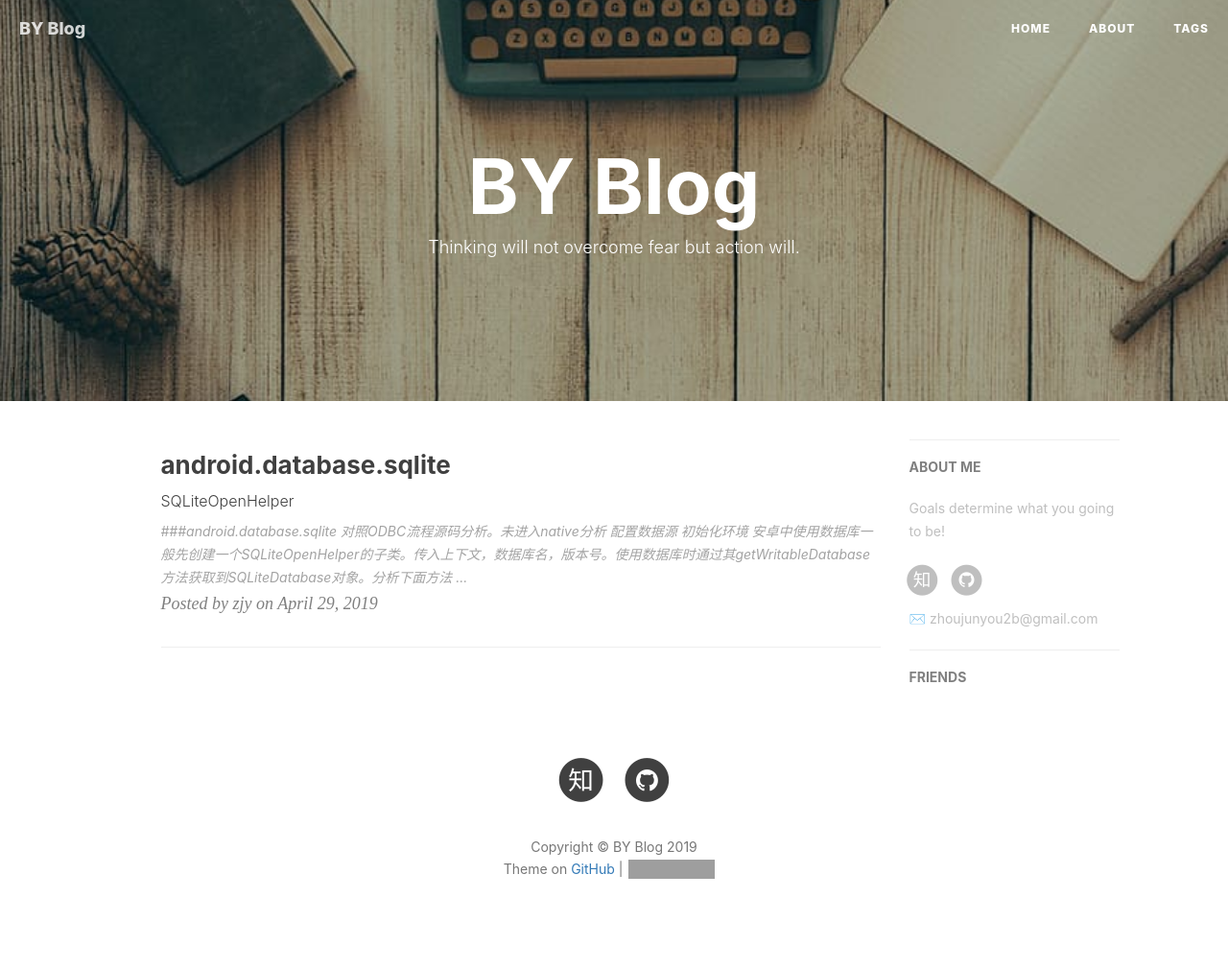
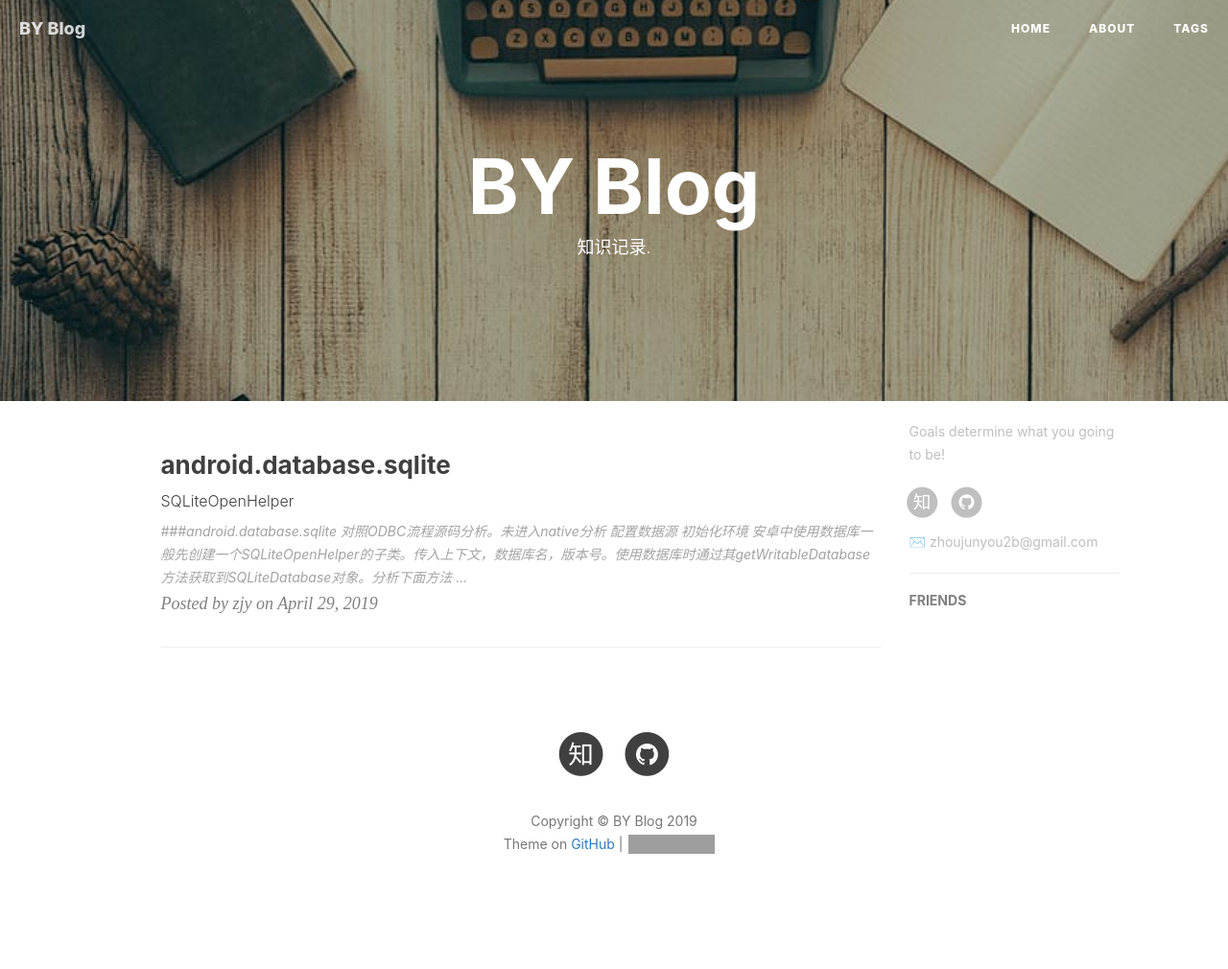
Before and after one commit to zhoujunyou/zhoujunyou.github.io, a Jekyll site: the page built from index.html, in a window 1280 px wide. Shown: the whole page at 96% size. Built offline with Jekyll 4.4.1, drawn with Linux system fonts in a browser that asks for light colours; nearby versions of some CDN libraries; the list of posts is cut into pages by our own code; comment, search, counter and statistics services are not loaded; after the commit the page ends 983 px from its top, so only the background shows below that; grey boxes are pictures that could not be loaded.

Commit message:
hide about

```diff
--- a/_layouts/page.html
+++ b/_layouts/page.html
@@ -100,7 +100,7 @@ layout: default
 
                 <!-- Short About -->
                 <section class="visible-md visible-lg">
-                    <hr><h5><a href="{{'/about/' | prepend: site.baseurl }}">ABOUT ME</a></h5>
+                    <!-- <hr><h5><a href="{{'/about/' | prepend: site.baseurl }}">ABOUT ME</a></h5> -->
                     <div class="short-about">
                         {% if site.sidebar-avatar %}
                             <a href="{{ site.baseurl }}/about">
--- a/index.html
+++ b/index.html
@@ -1,6 +1,6 @@
 ---
 layout: page
-description: "Thinking will not overcome fear but action will."
+description: "知识记录."
 ---
 
 {% for post in paginator.posts %}
```
